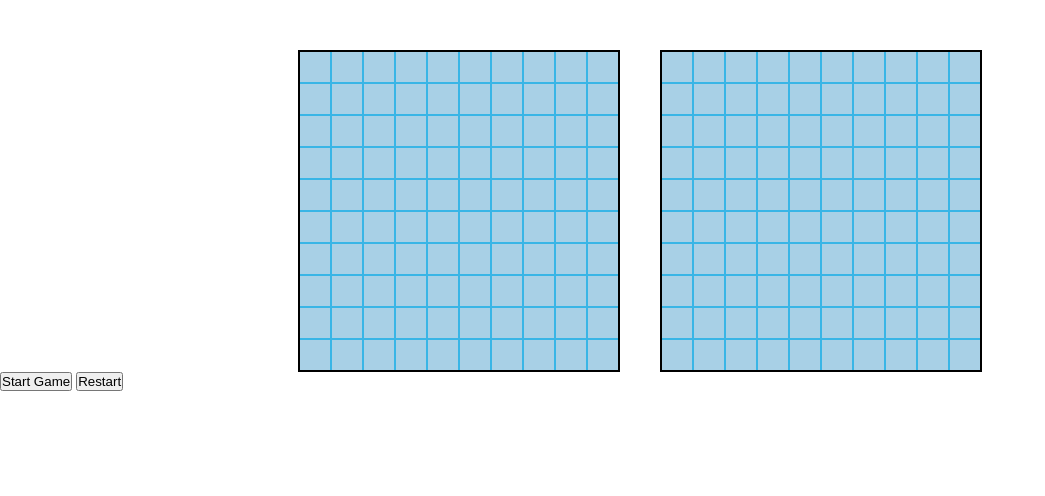
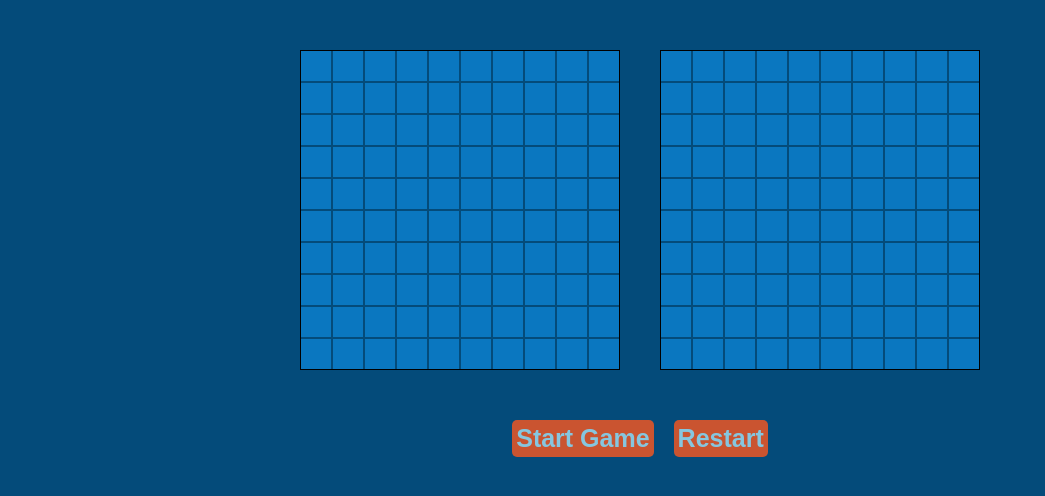
Before and after one commit to Venomerskine/Battleships, a website with bundled scripts: page front/index.html in a window 1280 px wide. Shown: the whole page, without its empty margins (0-1045 px from the left). Built offline with nearby package versions, Linux system fonts and the light colour scheme.

Commit message:
css color

```diff
--- a/front/index.html
+++ b/front/index.html
@@ -11,8 +11,11 @@
         <div id = "hmnSpc" class="battleSpc"></div>
         <div id = "cmpSpc" class="battleSpc"></div>
     </main>
-    <button id="startGame">Start Game</button>
-    <button id="reset">Restart</button>
+    <div class="btn">
+        <button id="startGame">Start Game</button>
+        <button id="reset">Restart</button>
+    </div>
+
 
     <script type="module" src="front.js"></script>
 </body>
--- a/front/style.css
+++ b/front/style.css
@@ -2,6 +2,12 @@
     margin: 0;
     padding: 0;
     box-sizing: border-box;
+}
+body{
+    background-color: #044b7a;
+    display: flex;
+    flex-direction: column;
+    gap: 50px;
 }
 
 main {
@@ -9,22 +15,23 @@ main {
   justify-content: center;
   gap: 40px;
   margin-top: 50px;
+  background-color: #044b7a;
 }
 
 
 .battleSpc{
-    background-color: #39b5e6;
+    background-color: #044b7a;
     display: grid;
     grid-template-columns: repeat(10, 30px);
     grid-template-rows: repeat(10, 30px);
     gap: 2px;
-    border: 2px solid #000;
+    border: 1px solid #000;
 }
 
 .battleSpc div {
   width: 30px;
   height: 30px;
-  background-color: #a8d0e6;
+  background-color: #0a77c0;
   display: flex;
   align-items: center;
   justify-content: center;
@@ -51,3 +58,26 @@ main {
 #cmpSpc div:hover {
     background-color: #0099ff;
 }
+
+button{
+    padding: 4px;
+    background-color: #ca5430;
+    color: #86c6df;
+    font-size: 25px;
+    font-weight: 700;
+    border-radius: 5px;
+    border: 0;
+    transition: ease-in-out;
+}
+
+button:hover{
+  transform: scale(1.05);
+  background-color: #bb4c2b;
+  color: #23ade4;
+}
+
+.btn{
+    display: flex;
+    justify-content: center;
+    gap: 20px;
+}
```
